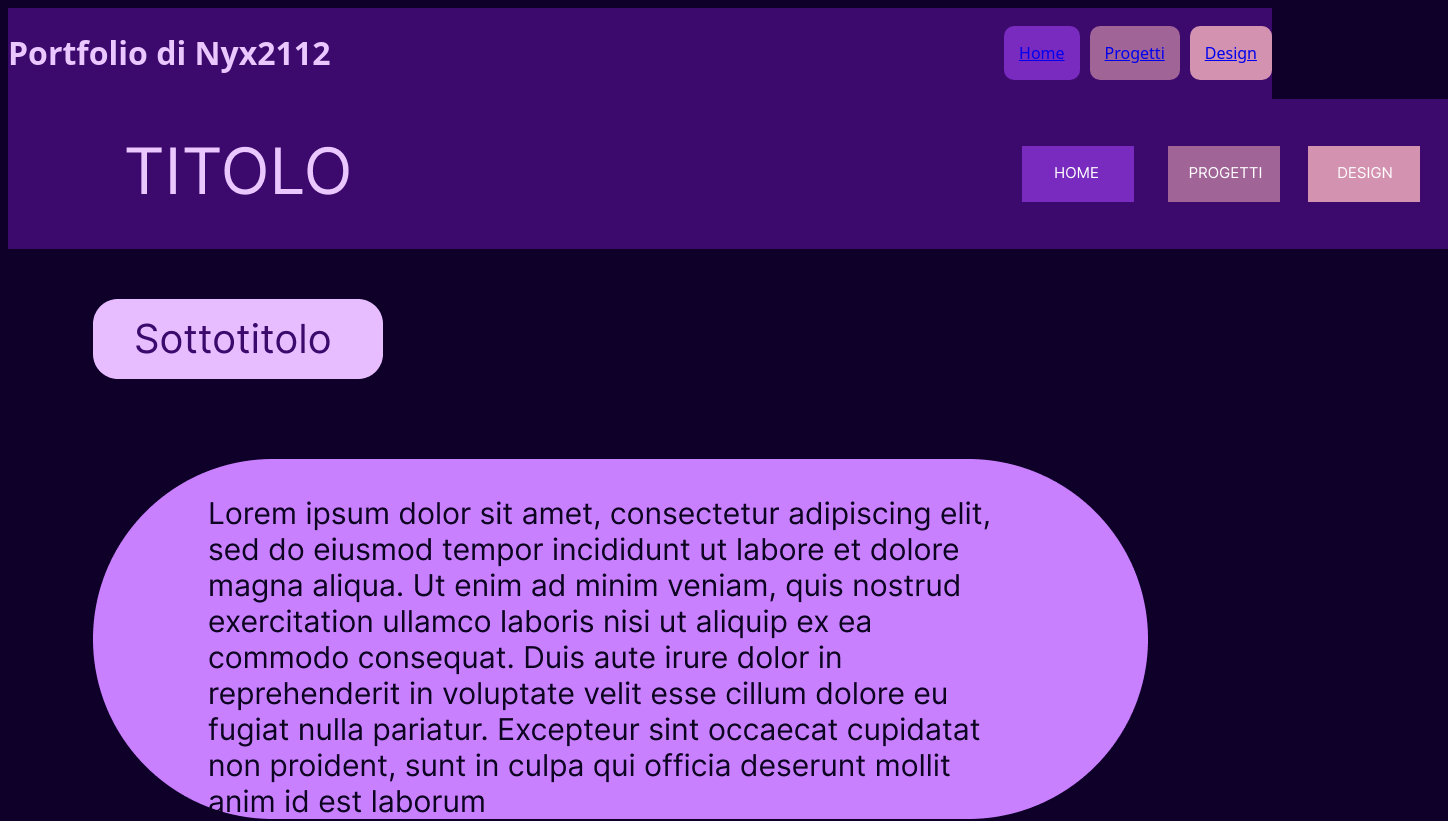
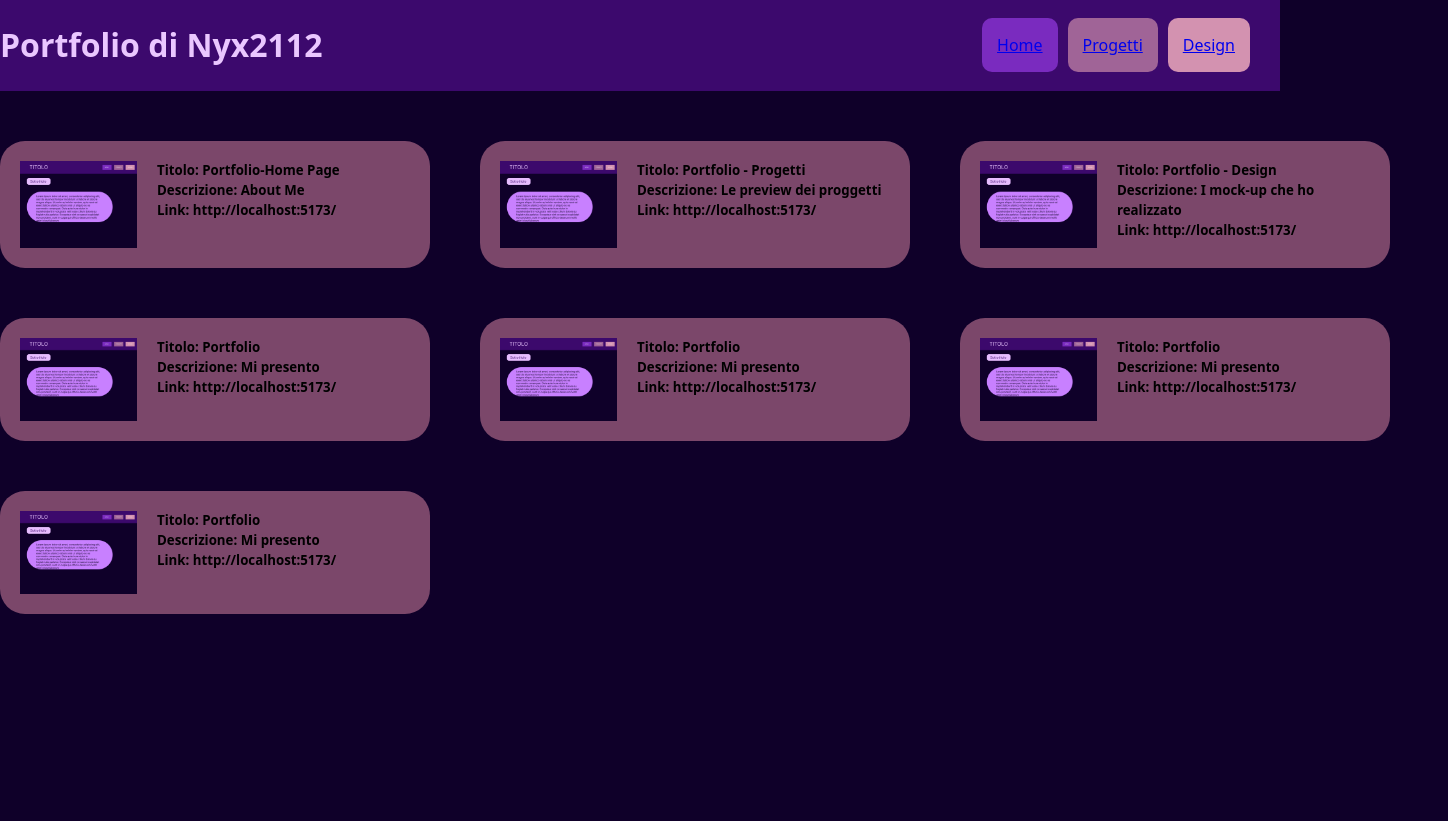
Before and after one commit to Nana-04-art/Portfolio, a React (Vite) app: page /progetti in a window 1280 px wide. Shown: the top 821 px of the page, 1448 px wide, since content can reach past the window. After the commit the page ends 800 px from the top, so only its background shows below. Built offline with nearby package versions, Linux system fonts and the light colour scheme; a web font is replaced by a local one.

Commit message:
Miglioria pagina "Progetti" con il rispettivo css

```diff
--- a/src/assets/collections/progetti.json
+++ b/src/assets/collections/progetti.json
@@ -1,7 +1,50 @@
 [{
   "id": 1,
-  "titolo": "Portfolio",
-  "descrizione": "Mi presento",
+  "titolo": "Portfolio-Home Page",
+  "descrizione": "About Me",
   "link": "http://localhost:5173/",
   "img": "public/foto/HomePage.png"
-}]
+},
+  {
+    "id": 2,
+    "titolo": "Portfolio - Progetti",
+    "descrizione": "Le preview dei proggetti",
+    "link": "http://localhost:5173/",
+    "img": "public/foto/HomePage.png"
+  },
+  {
+    "id": 3,
+    "titolo": "Portfolio - Design",
+    "descrizione": "I mock-up che ho realizzato",
+    "link": "http://localhost:5173/",
+    "img": "public/foto/HomePage.png"
+  },
+  {
+    "id": 4,
+    "titolo": "Portfolio",
+    "descrizione": "Mi presento",
+    "link": "http://localhost:5173/",
+    "img": "public/foto/HomePage.png"
+  },
+  {
+    "id": 5,
+    "titolo": "Portfolio",
+    "descrizione": "Mi presento",
+    "link": "http://localhost:5173/",
+    "img": "public/foto/HomePage.png"
+  },
+  {
+    "id": 6,
+    "titolo": "Portfolio",
+    "descrizione": "Mi presento",
+    "link": "http://localhost:5173/",
+    "img": "public/foto/HomePage.png"
+  },
+  {
+    "id": 7,
+    "titolo": "Portfolio",
+    "descrizione": "Mi presento",
+    "link": "http://localhost:5173/",
+    "img": "public/foto/HomePage.png"
+  }
+]
--- a/src/assets/style/HomePage.css
+++ b/src/assets/style/HomePage.css
@@ -8,21 +8,10 @@
     margin: 0;
 }
 
-/*CSS PULSANTI TITOLO*/
-#home{
-    background-color: var(--french-violet);
-}
-#progetti{
-    background-color: var(--pomp-and-power);
-}
-#design{
-    background-color: var(--puce);
-}
-
-
 /*CSS classe MAIN*/
 .main{
-
+    display: flex;
+    flex-direction: column;
 }
 .main h1{
     background-color: var(--amethyst);
--- a/src/assets/style/Proggetti.css
+++ b/src/assets/style/Proggetti.css
@@ -0,0 +1,30 @@
+.Progetti {
+
+}
+.progettini{
+    display: grid;
+    grid-template-columns: 430px 430px 430px;
+    grid-template-rows: repeat(auto-fit,127px);
+    padding-top: 50px;
+    gap: 50px;
+
+}
+
+.itemCard{
+    display: flex;
+    width: 100%;
+    height: 100%;
+    box-sizing: border-box;
+    background-color: var(--plum);
+    border-radius: 25px;
+    padding: 20px;
+}
+
+.itemThumbnail{
+    width: 30%;
+}
+
+.itemCard h5{
+    padding-left:20px;
+    margin: 0;
+}
--- a/src/assets/style/Root.css
+++ b/src/assets/style/Root.css
@@ -11,6 +11,7 @@
     padding: 15px 15px;
     border-radius: 10px;
     cursor: pointer;
+
 }
 
 .titolo nav{
@@ -18,4 +19,23 @@
     gap: 10px;
     justify-content: center;
     align-items: center;
+    padding-right: 30px;
 }
+#root{
+    width: 100%;
+}
+
+body{
+    margin: 0;
+}
+
+/*CSS PULSANTI TITOLO*/
+#home{
+    background-color: var(--french-violet);
+}
+#progetti{
+    background-color: var(--pomp-and-power);
+}
+#design{
+    background-color: var(--puce);
+}
--- a/src/pagine/Progetti.jsx
+++ b/src/pagine/Progetti.jsx
@@ -7,13 +7,12 @@ import  collezione from '../assets/collections/progetti.json';
 
 function Progetti  () {
     return (
-        <div>
+        <div className="progettini">
             {collezione.map((item) => (
                 <div className="itemCard" key={item.id}>
                     <img className="itemThumbnail" src={item.img} alt="Cover Image" />
                     <div className="itemInfo">
-                        <h3>{item.titolo} - {item.descrizione}</h3>
-                        <h5>link: {item.link}</h5>
+                        <h5>Titolo: {item.titolo} <br/> Descrizione: {item.descrizione} <br/>Link: {item.link}</h5>
                     </div>
                 </div>
             ))}
--- a/src/pagine/Root.jsx
+++ b/src/pagine/Root.jsx
@@ -8,7 +8,7 @@ import {NavLink, Outlet} from "react-router-dom";
 
 export const Root = () => {
     return (
-        <div>
+        <>
             <div className="titolo">
                 <header>
                     <h1>Portfolio di Nyx2112</h1>
@@ -20,6 +20,6 @@ export const Root = () => {
                 </header>
             </div>
             <Outlet />
-        </div>
+        </>
     );
 };
```
